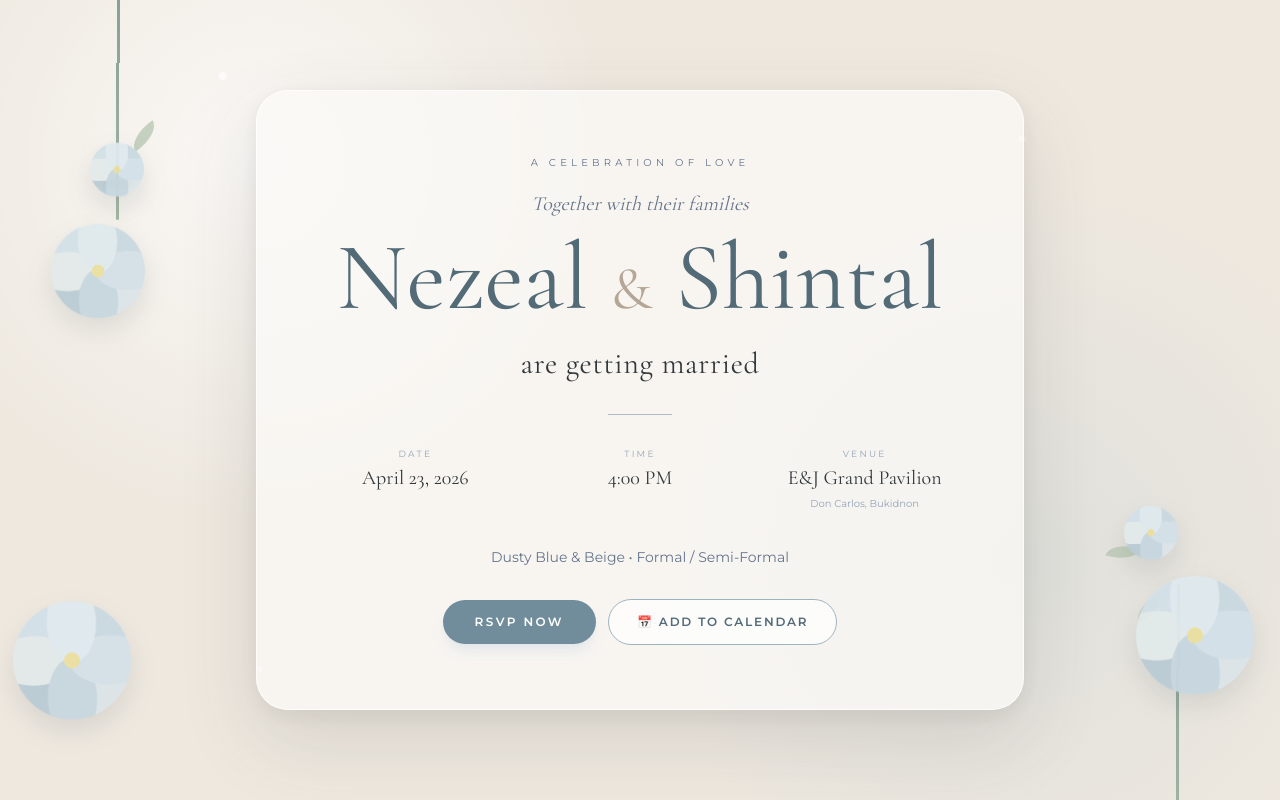
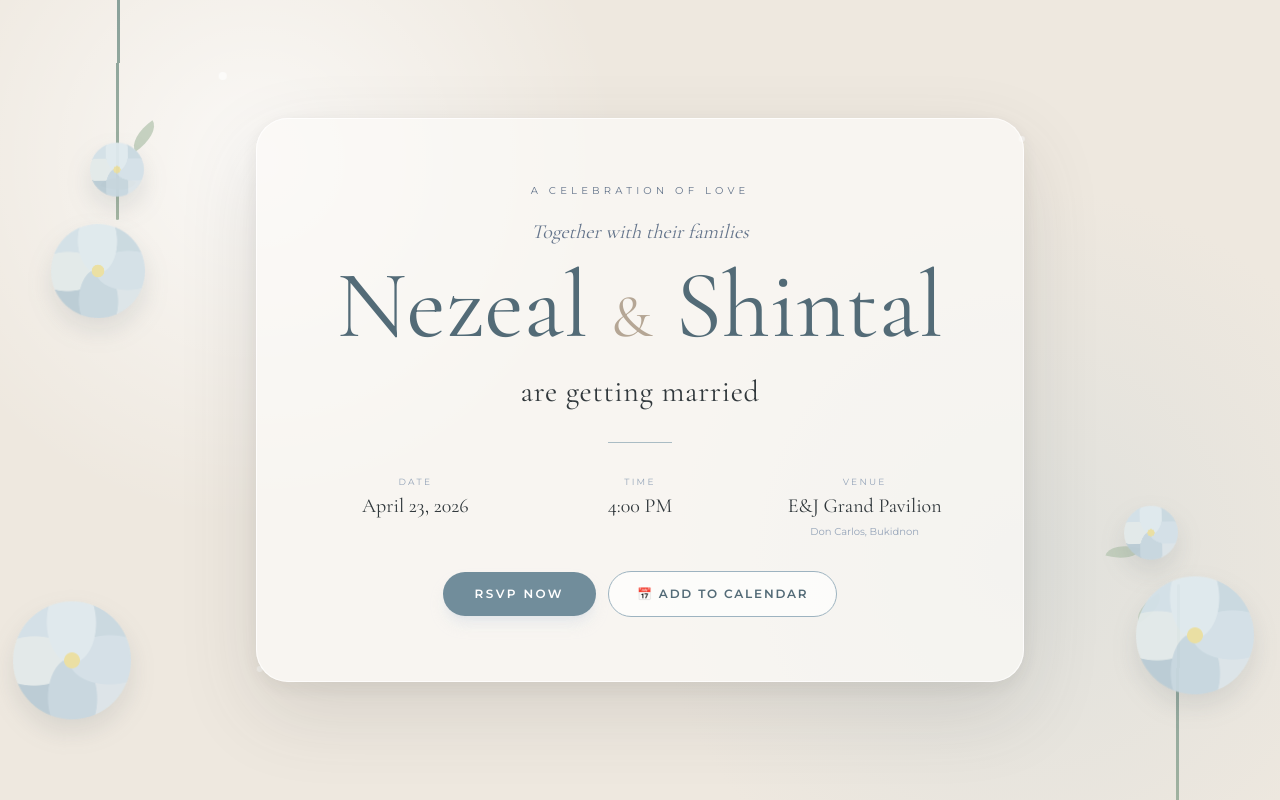
Before and after one commit to breacherwiz-hub/nezeal-shintal-rsvp, a Next.js app: page / in a window 1280 px wide. Shown: the top 800 px of the page. Built offline with nearby package versions, Linux system fonts and the light colour scheme.

Commit message:
Remove Dusty Blue & Beige motif text from hero section

```diff
--- a/app/page.tsx
+++ b/app/page.tsx
@@ -24,8 +24,6 @@ export default function Home() {
               <Info label="TIME" value="4:00 PM" />
               <Info label="VENUE" value="E&J Grand Pavilion" sub="Don Carlos, Bukidnon" />
             </div>
-
-            <p className="mt-9 text-sm text-slate-500">Dusty Blue &amp; Beige • Formal / Semi-Formal</p>
 
             <div className="mt-8 flex flex-col sm:flex-row items-center justify-center gap-3">
               <a href="#rsvp" className="inline-flex rounded-full bg-[#718d9b] text-white px-8 py-3.5 text-xs font-semibold tracking-[.2em] uppercase shadow-lg shadow-slate-300/40 hover:-translate-y-0.5 transition">
```
